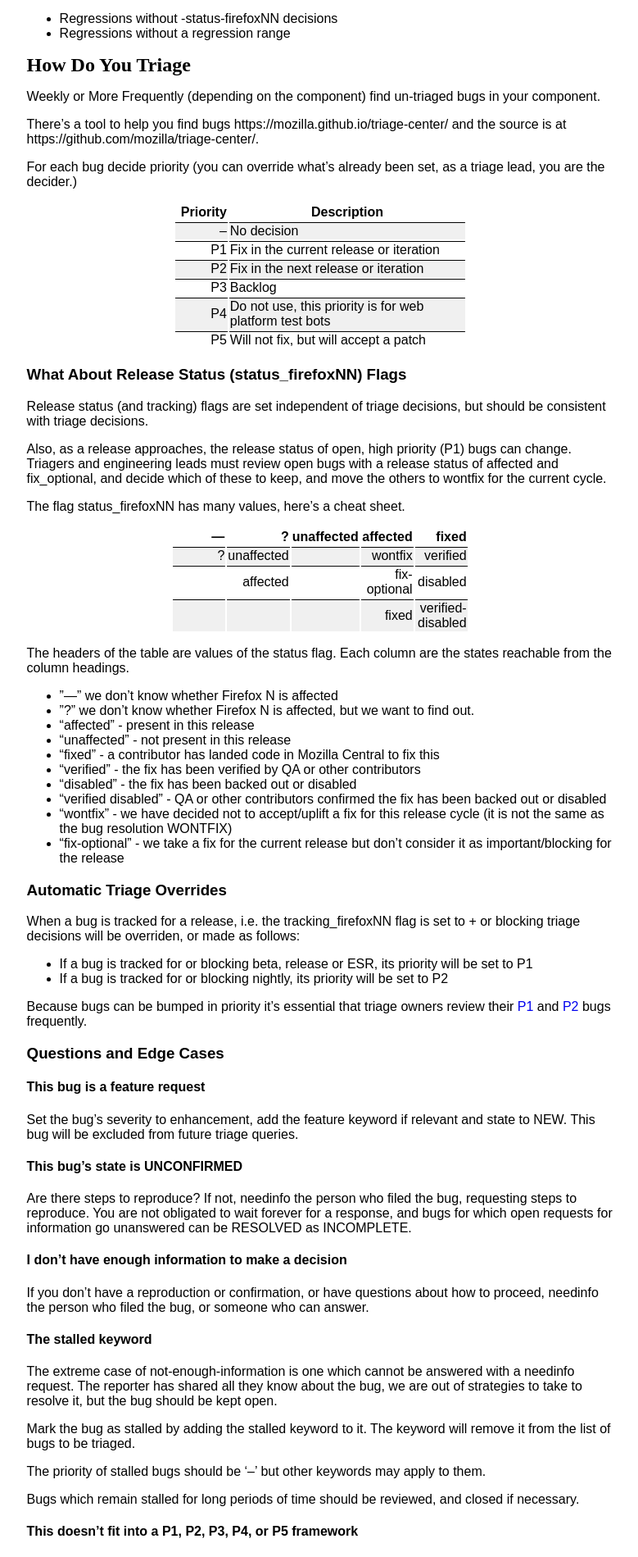
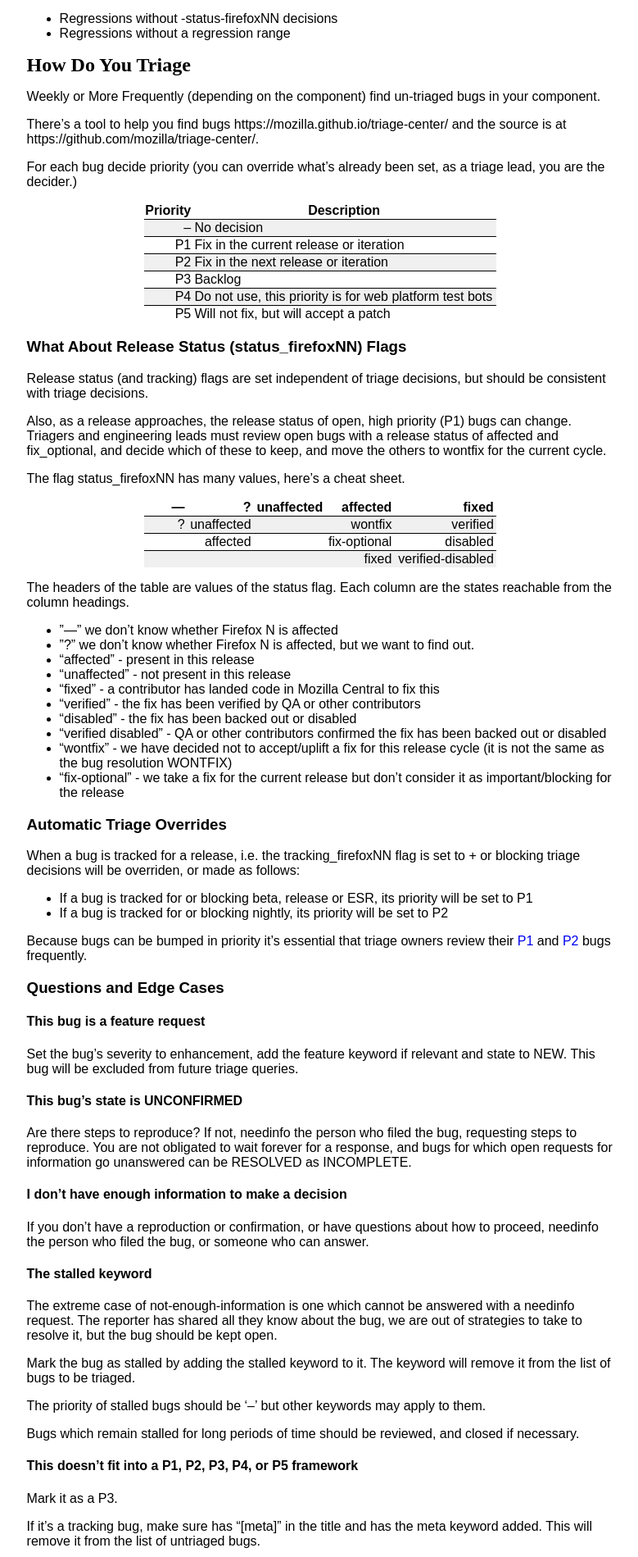
Before and after one commit to mozilla/bug-handling, a Jekyll site: the page built from _policies/triage-bugzilla.md, in a window 1280 px wide. Shown: the part 935-2834 px from the top of the page at 82% size, without its empty margins (249-1028 px from the left). Built offline with Jekyll 4.4.1, drawn with Linux system fonts in a browser that asks for light colours; some web fonts are replaced.

Commit message:
Update main.css

```diff
--- a/public/css/main.css
+++ b/public/css/main.css
@@ -29,12 +29,17 @@ h2 {
 
 table {
   margin: auto;
-  width: 50%;
+  width: 60%;
+  border-collapse: collapse;
 }
 
-tr td {
+th, td {
+  padding-right: .25vw;
+}
+
+td {
   border-top: solid 1px black;
-  min-width: 5vw;
+  min-width: 4vw;
 }
 
 tr:nth-of-type(2n-1) td {
```
